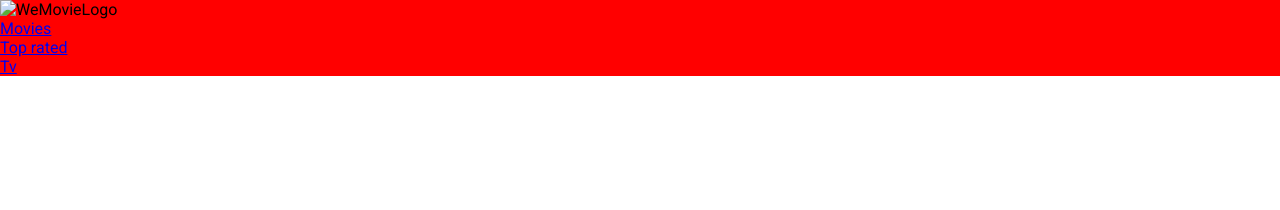
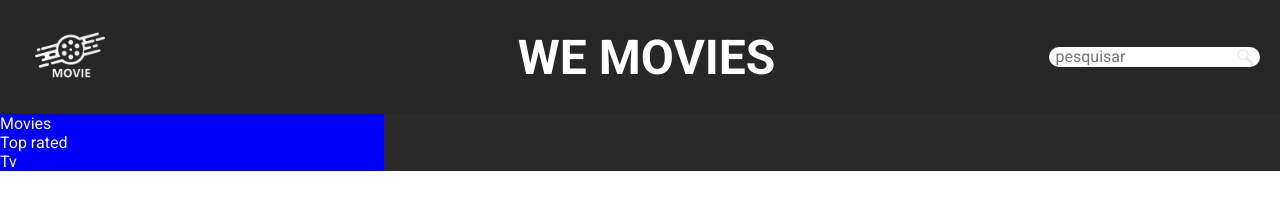
Before and after one commit to KammaiDev/WeMovies, a plain HTML site: page index.html in a window 1280 px wide. Drawn offline with Linux system fonts and the light colour scheme.

Commit message:
COMMIT SOCORRO

```diff
--- a/index.html
+++ b/index.html
@@ -9,24 +9,33 @@
 </head>
 <body>
     <header>
-        <figure>
-            <img class="iconLogo" src="" alt="WeMovieLogo">
-            <figcaption style="display: none">logo do site.</figcaption>
-        </figure>
-        <nav class="navbar">
-            <ul>
-                <li>
-                    <a href="#">Movies</a>
-                </li>
-                <li>
-                    <a href="#">Top rated</a>
-                </li>
-                <li>
-                    <a href="#">Tv</a>
-                </li>
-            </ul>
-        </nav>
+        <section id="top-header">
+            <figure >
+                <img id="iconLogo" src="src/img/logo-wemovie.png" alt="WeMovieLogo">
+                <figcaption style="display: none">logo do site.</figcaption>
+            </figure>
+            <H1>WE MOVIES</H1>
+            <div id="pesquisa">
+                <input type="text" placeholder="pesquisar" name="">
+                <button id="button-search">
+                    <img src="./src/img/lupa.png" alt="">
+                </button>
+            </div>
+        </section>
+        <section id="bottom-header">
+            <nav>
+                <ul>
+                    <li>Movies</li>
+                    <li>Top rated</li>
+                    <li>Tv</li>
+                </ul>
+            </nav>
+        </section>
     </header>
+
+
+
+
 
     <main>
 
--- a/src/css/style.css
+++ b/src/css/style.css
@@ -9,15 +9,72 @@
 
 header {
     width: 100%;
-    background-color: red
+    background-color: #2B2B2B;
+    color: #fff
+}
+#top-header{
+    background-color: #272727;
+    padding: 5px 20px;
+    width: 100%;
+    display: flex;
+    text-align: center;
+    align-items: center;
+    justify-content: space-between;
+}
+#top-header > h1{
+    font-size: 3em;
+    padding-left: 10%;
+}
+header img {
+    filter: invert(1);
 }
 
-.iconLogo {
+#iconLogo {
     width: 100px;
     height: 100px;
 }
+#pesquisa {
+    width: 17%;
+    display: flex;
+    align-items: center;
+    background-color: #fff;
+    border-radius: 15px 15px 15px 15px;
+}
+#pesquisa > input{
+    width: 85%;
+    border: 0;
+    margin-left: 3%;
+}
+#pesquisa > input:focus{
+    outline: 0;
+}
 
-.navbar {
+#pesquisa > input::placeholder {
+    font-size: 1rem;
+}
+
+#pesquisa > button {
+    width: 10%;
+    height: 20px;
+    cursor: pointer;
+    border: 0;
+}
+
+#button-search{
+    width: 10px;
+    height: 30px;
+    outline: 0;
+    background-color: transparent;
+}
+#button-search > img {
+    width: 100%;
+    height: 100%;
+}
+
+#bottom-header{
     display: flex;
-
 }
+#bottom-header > nav {
+    width: 30%;
+    background-color: blue;
+}
```
Also changed, not shown: src/img/logo-wemovie.png (added), src/img/lupa.png (added).
